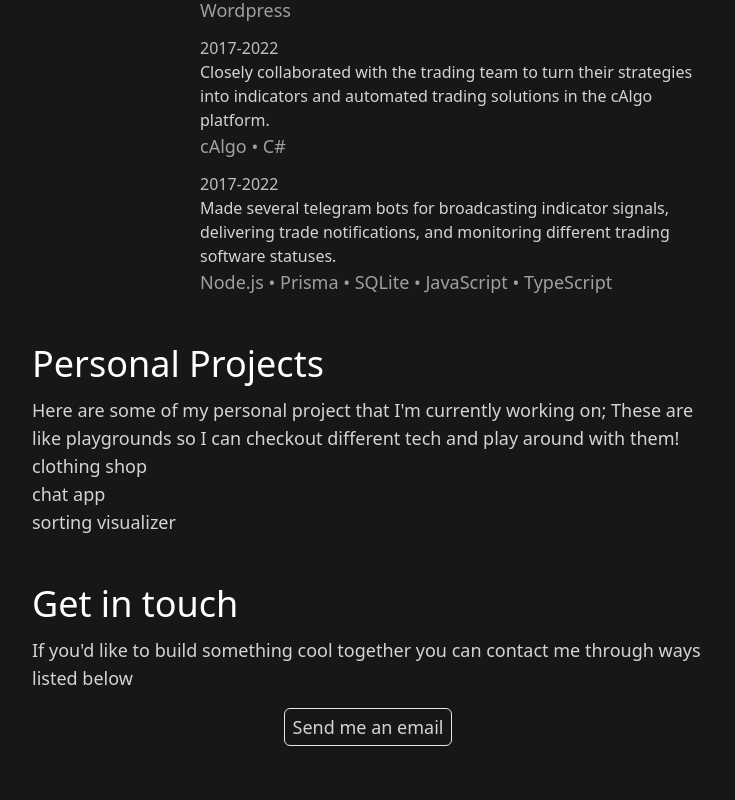
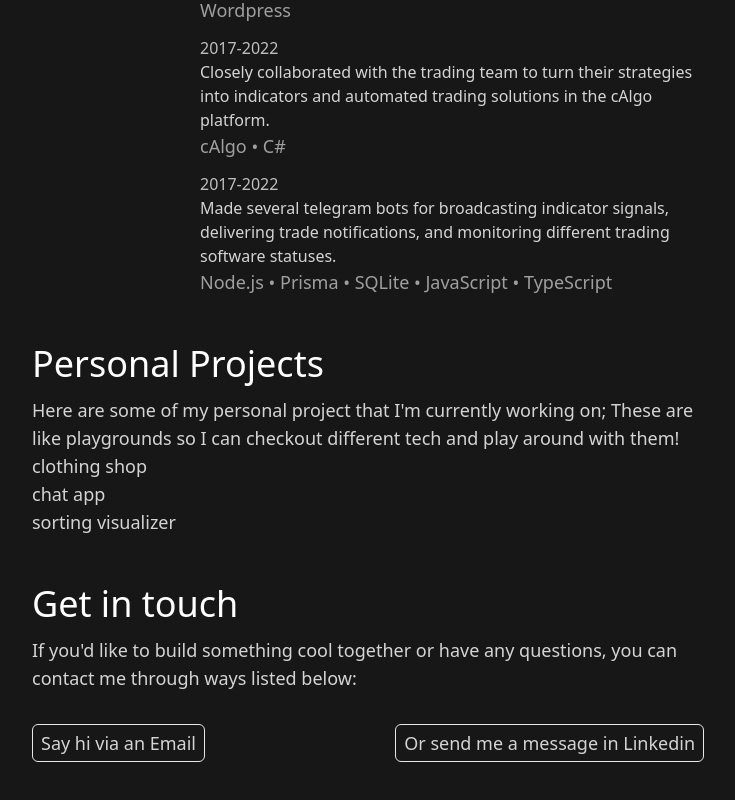
Before and after one commit to PezhmanGhavami/my-portfolio, a React (Vite) app: page / in a window 1280 px wide. Shown: the part 1300-2100 px from the top of the page, without its empty margins (272-1007 px from the left). Built offline with nearby package versions, Linux system fonts and the light colour scheme.

Commit message:
Styled the contact section

```diff
--- a/src/App.tsx
+++ b/src/App.tsx
@@ -462,14 +462,23 @@ function App() {
           </h2>
           <p>
             If you'd like to build something cool together
-            you can contact me through ways listed below
+            or have any questions, you can contact me
+            through ways listed below:
           </p>
-          <div className="mt-4 flex justify-around items-center">
+          <div className="mt-8 flex justify-center sm:justify-between items-center flex-wrap gap-2 sm:gap-0">
             <a
-              className="px-2 py-1 border rounded-md"
-              href=""
+              title="Click to send me an Email"
+              className="transition-colors duration-150 rounded-md px-2 py-1 border hover:text-white hover:bg-neutral-800"
+              href="#"
             >
-              Send me an email
+              Say hi via an Email
+            </a>
+            <a
+              title="Click to go to my Linkedin profile"
+              className="transition-colors duration-150 rounded-md px-2 py-1 border hover:text-white hover:bg-neutral-800"
+              href="#"
+            >
+              Or send me a message in Linkedin
             </a>
           </div>
         </section>
```
